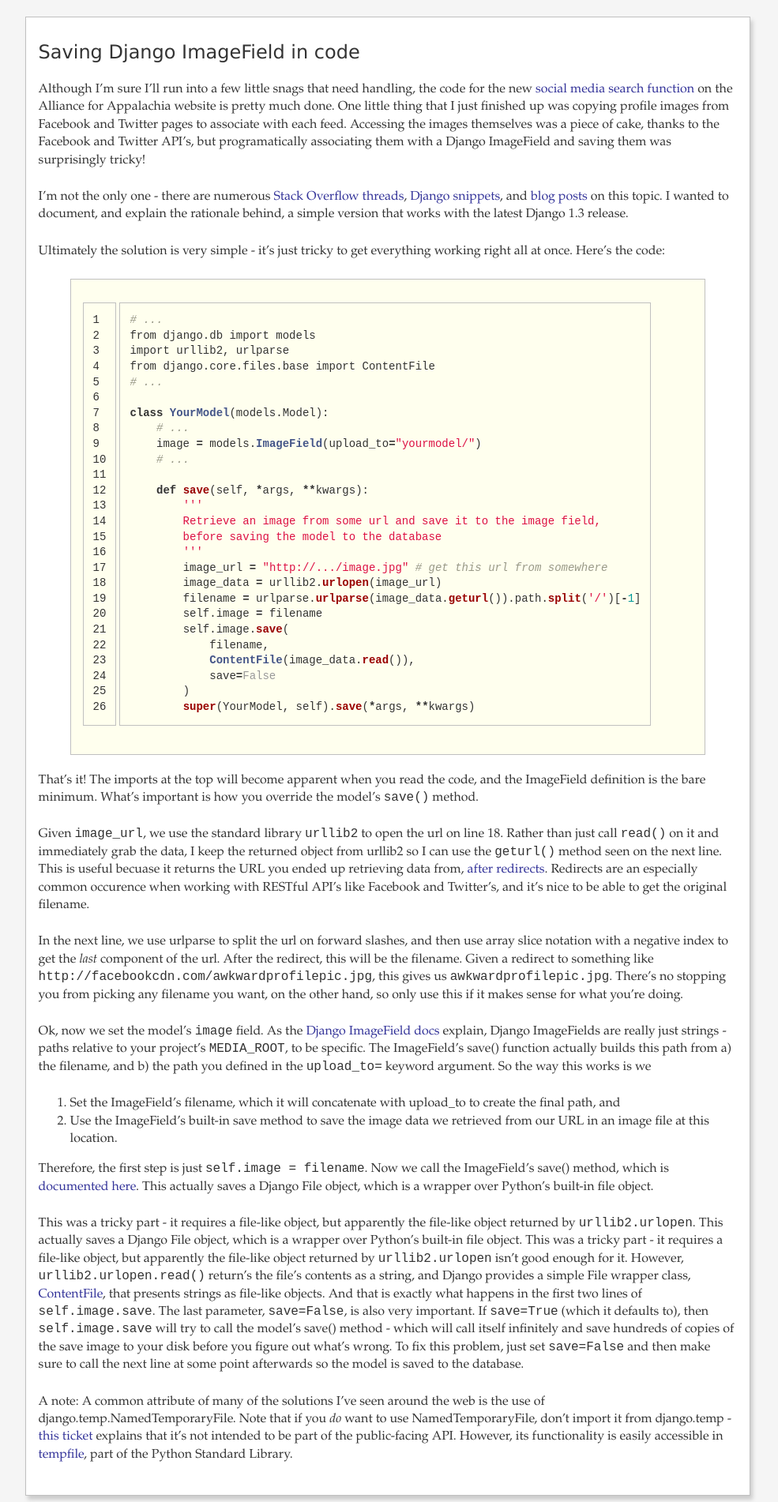
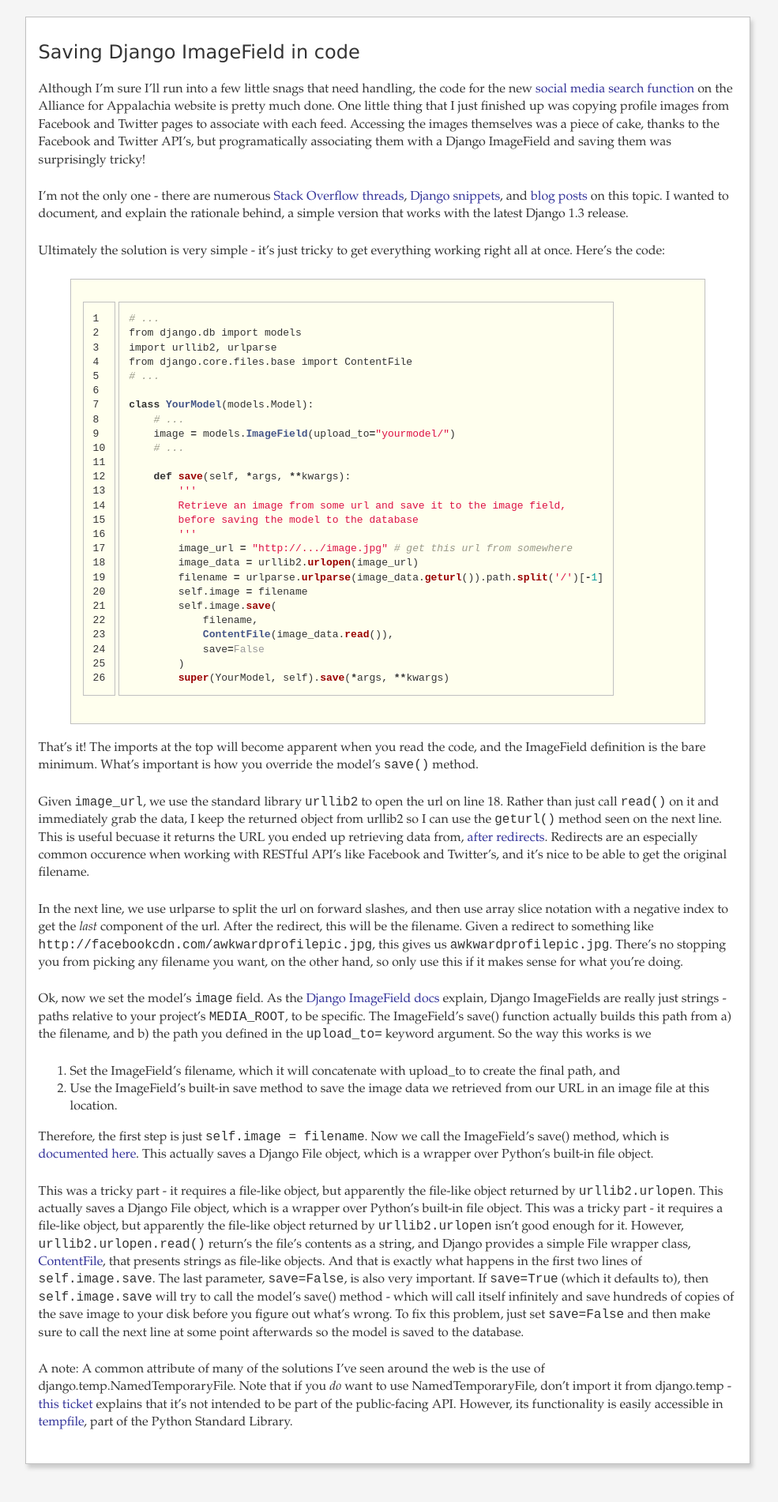
Before and after one commit to garrettr/garrettr.github.com, a Jekyll site: the page built from _posts/2011-09-19-saving-django-imagefield.markdown, in a window 1280 px wide. Shown: the whole page at 79% size, without its empty margins (149-1134 px from the left). Built offline with Jekyll 4.4.1, drawn with Linux system fonts in a browser that asks for light colours.

Commit message:
Style tweaks

```diff
--- a/media/css/post.css
+++ b/media/css/post.css
@@ -10,10 +10,11 @@
 
 #container {
   width:70%;
-  min-width:500px;
+  min-width:700px;
   padding: 16px;
   margin: 0 auto;
   margin-top: 21px;
+  margin-bottom: 42px;
   background:white;
   border: 1px solid silver;
   box-shadow: 3px 5px 5px #ccc;
@@ -23,7 +24,7 @@
 
 p { margin: 0 0 1.5em 0; }
 
-pre { font-size:14px; margin-bottom: 1.5em; background: #ffe; padding: 12px; border: 1px solid silver; }
+pre { font-size:13px; margin-bottom: 1.5em; background: #ffe; padding: 12px; border: 1px solid silver; }
 
 a { text-decoration: none; color: #339 }
 a:hover { text-decoration: underline; color: #33f; }
```
